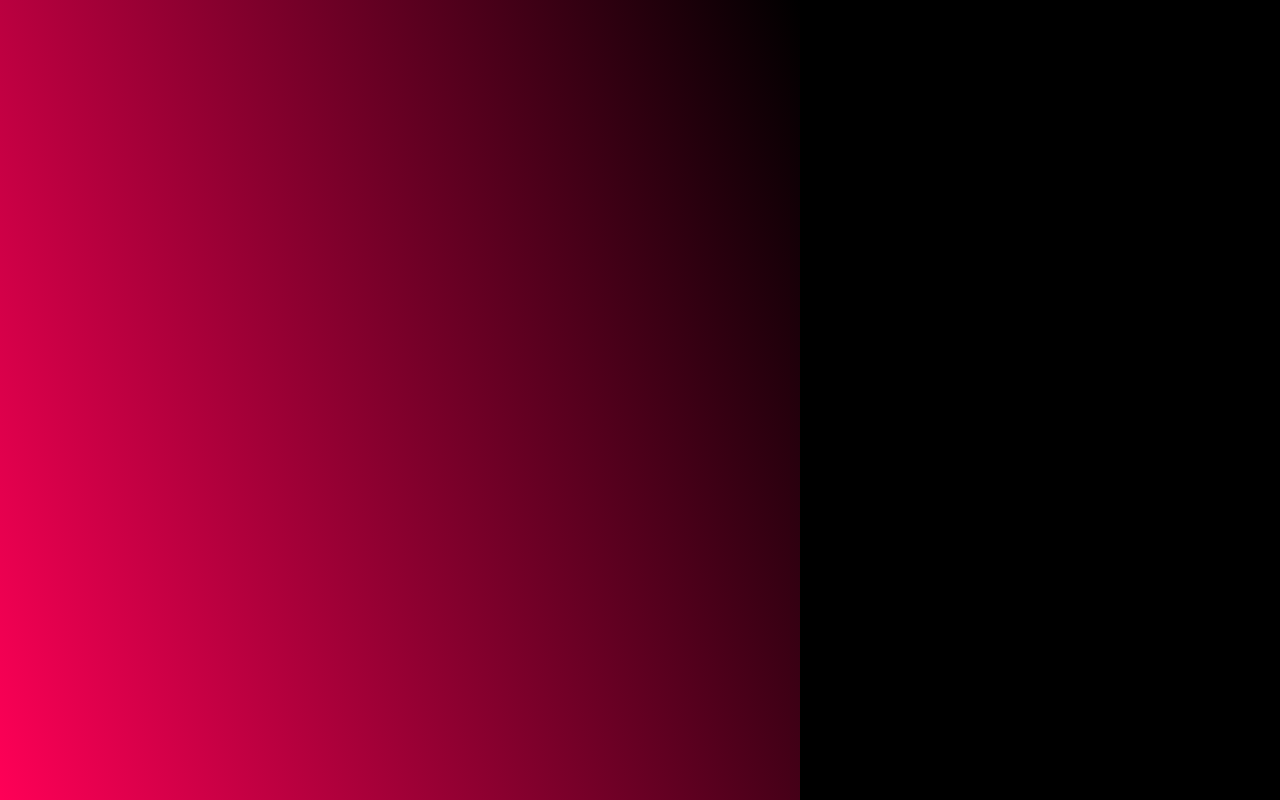
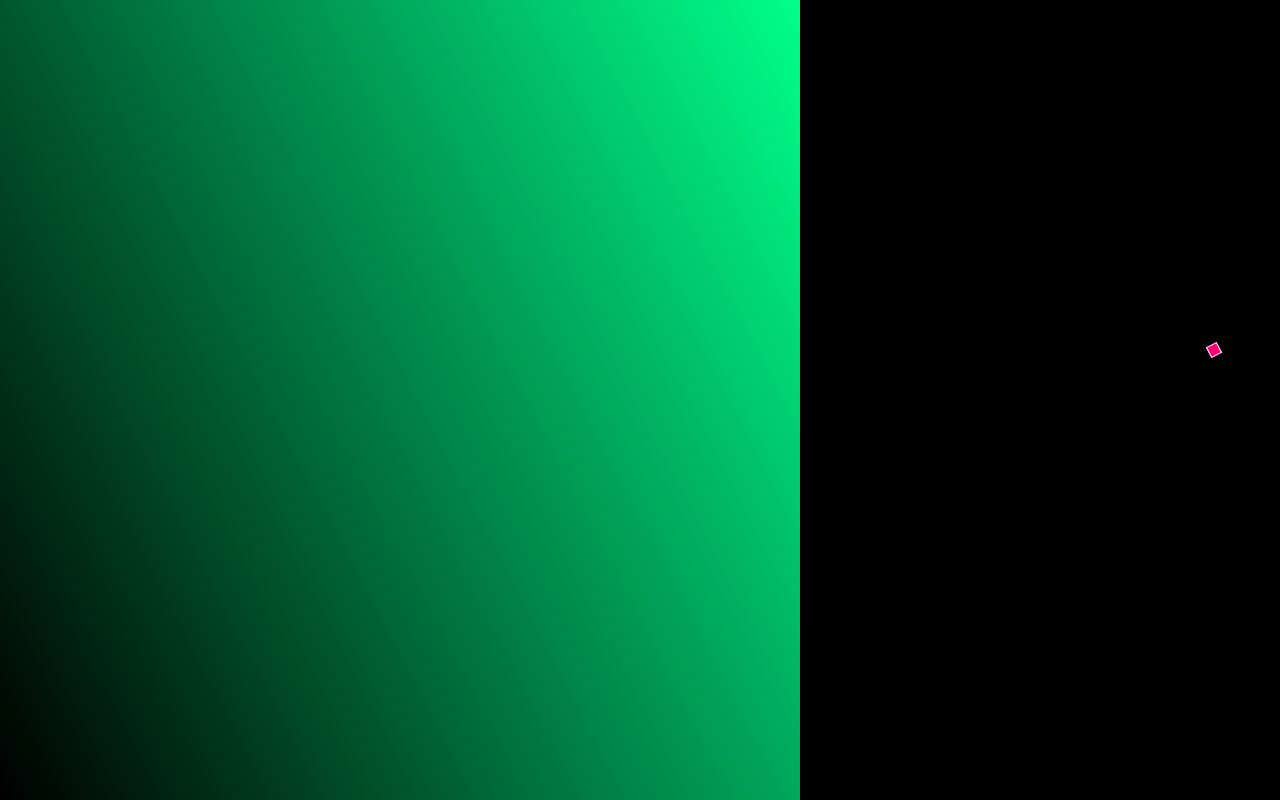
Before and after one commit to doppler/circle, a React (Create React App) app: page / in a window 1280 px wide. Built offline with nearby package versions, Linux system fonts and the light colour scheme.

Commit message:
slow animation and rotate dot

```diff
--- a/src/App.js
+++ b/src/App.js
@@ -14,14 +14,14 @@ const App = () => {
   };
 
   const changeAngle = () => {
-    setAngle(angle === 360 ? 0 : angle + 0.5);
+    setAngle(angle === 360 ? 0 : angle + 0.25);
   };
 
   let timer;
   useEffect(() => {
     timer = setInterval(() => {
       changeAngle();
-    }, 10);
+    }, 20);
     return () => clearInterval(timer);
   });
 
@@ -47,7 +47,8 @@ const App = () => {
           style={{
             left: `calc(${coords.x}px - 5px)`,
             top: `calc(${coords.y}px - 5px)`,
-            backgroundColor: `hsl(${angle}, 100%, 50%)`
+            backgroundColor: `hsl(${angle}, 100%, 50%)`,
+            transform: `rotate(${angle}deg)`
           }}
         />
       </div>
--- a/src/App.scss
+++ b/src/App.scss
@@ -15,8 +15,9 @@
   height: 100vmin;
   .dot {
     position: absolute;
-    width: 10pt;
-    height: 10pt;
+    width: 10px;
+    height: 10px;
+    border: 1px solid white;
   }
 }
 input[type="range"] {
```
